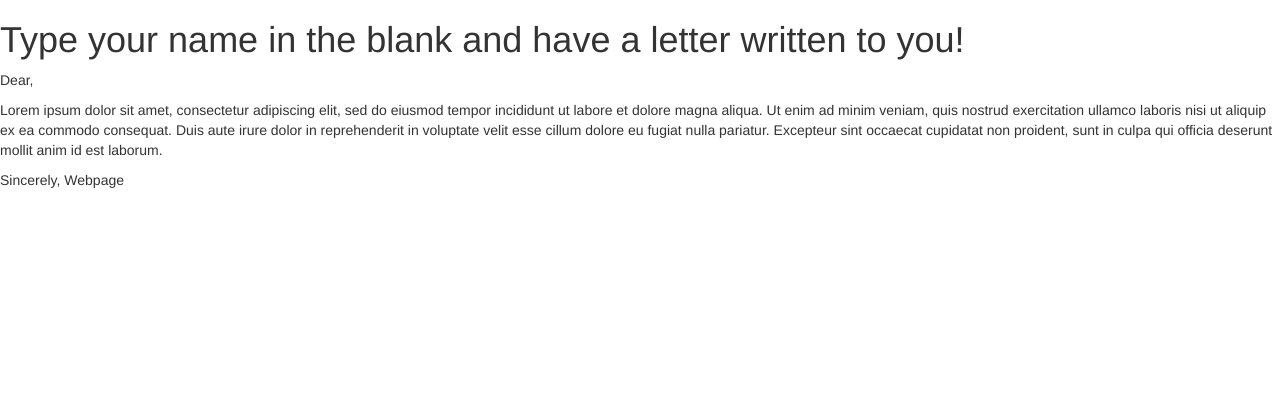
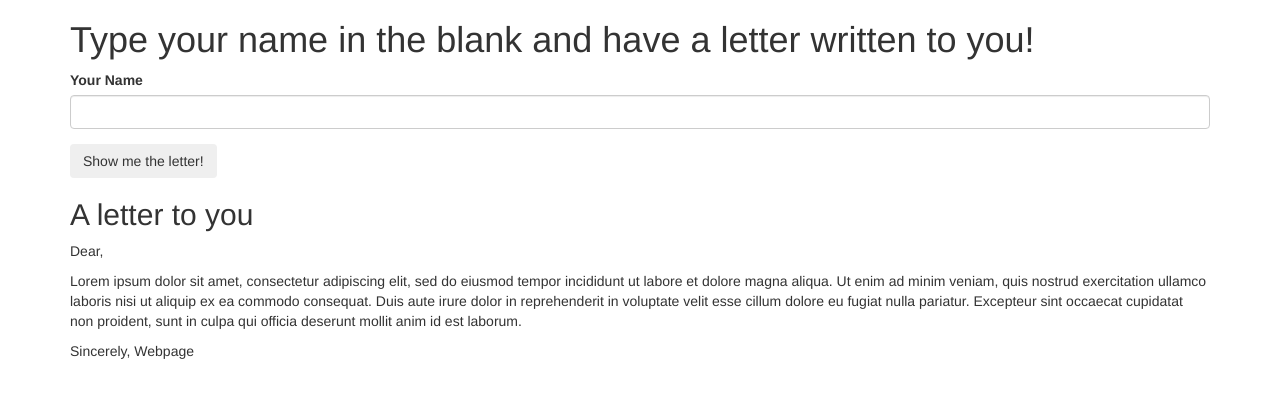
Before and after one commit to lucianmiller/letter, a plain HTML site: page index.html in a window 1280 px wide. Drawn offline with Linux system fonts and the light colour scheme.

Commit message:
It will add form to type your name into

```diff
--- a/index.html
+++ b/index.html
@@ -6,10 +6,28 @@
   <title>Letter</title>
 </head>
 <body>
-  <h1>Type your name in the blank and have a letter written to you!</h1>
+  <div class="container">
+    <h1>Type your name in the blank and have a letter written to you!</h1>
 
-  <p>Dear,</p>
-  <p>Lorem ipsum dolor sit amet, consectetur adipiscing elit, sed do eiusmod tempor incididunt ut labore et dolore magna aliqua. Ut enim ad minim veniam, quis nostrud exercitation ullamco laboris nisi ut aliquip ex ea commodo consequat. Duis aute irure dolor in reprehenderit in voluptate velit esse cillum dolore eu fugiat nulla pariatur. Excepteur sint occaecat cupidatat non proident, sunt in culpa qui officia deserunt mollit anim id est laborum.</p>
-  <p>Sincerely, Webpage</p>
+    <div>
+      <form id="formOne">
+        <div class="form-group">
+          <label for="yourName">Your Name</label>
+          <input id="yourName" class="form-control" type="text">
+        </div>
+
+        <button type="submit" class="btn">Show me the letter!</button>
+      </form>
+    </div>
+
+
+    <div id="letter">
+      <h2>A letter to you</h2>
+
+      <p>Dear, <span class="yourName"></span></p>
+      <p>Lorem ipsum dolor sit amet, consectetur adipiscing elit, sed do eiusmod tempor incididunt ut labore et dolore magna aliqua. Ut enim ad minim veniam, quis nostrud exercitation ullamco laboris nisi ut aliquip ex ea commodo consequat. Duis aute irure dolor in reprehenderit in voluptate velit esse cillum dolore eu fugiat nulla pariatur. Excepteur sint occaecat cupidatat non proident, sunt in culpa qui officia deserunt mollit anim id est laborum.</p>
+      <p>Sincerely, Webpage</p>
+    </div>
+  </div>
 </body>
 </html>
```
